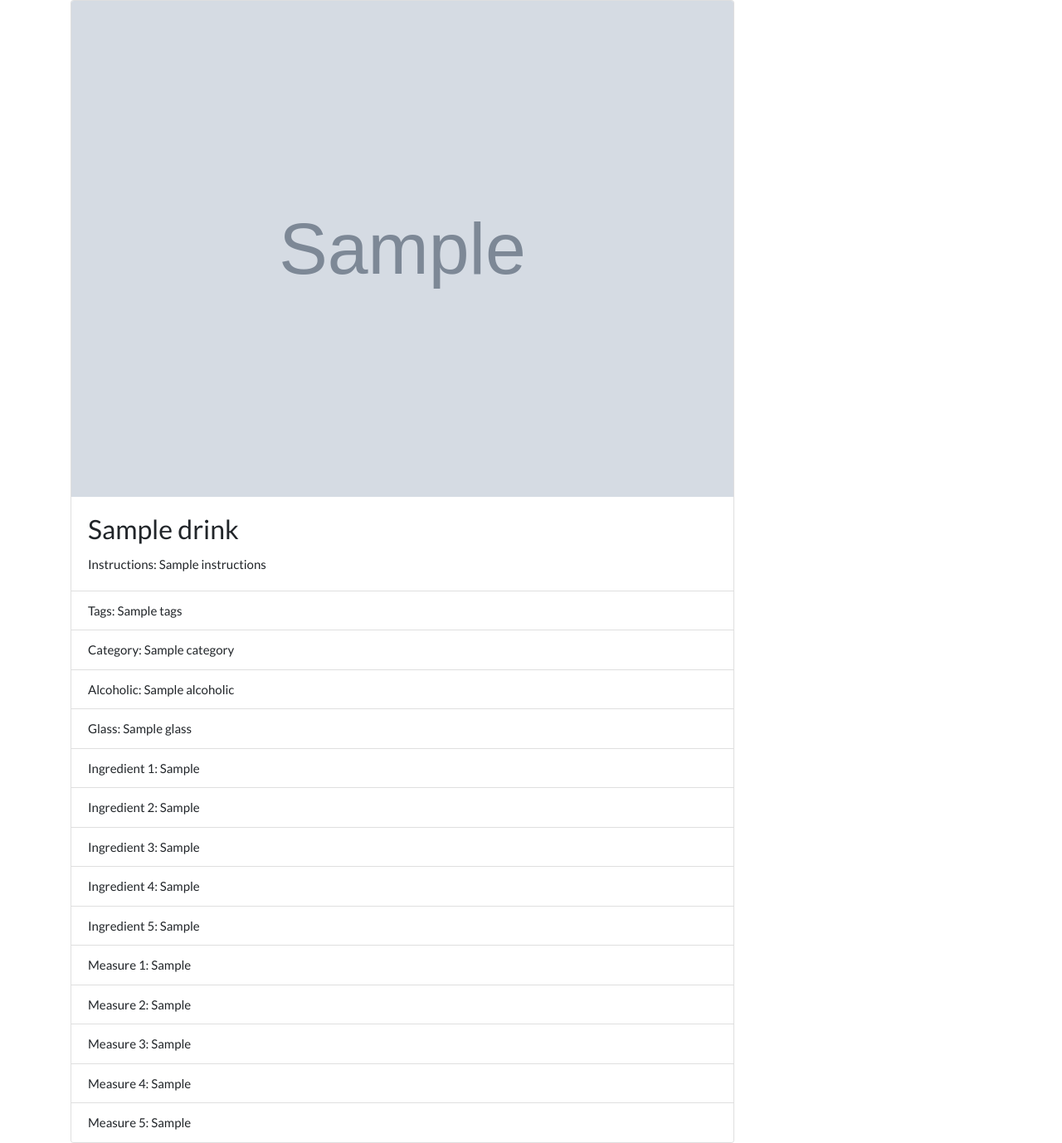
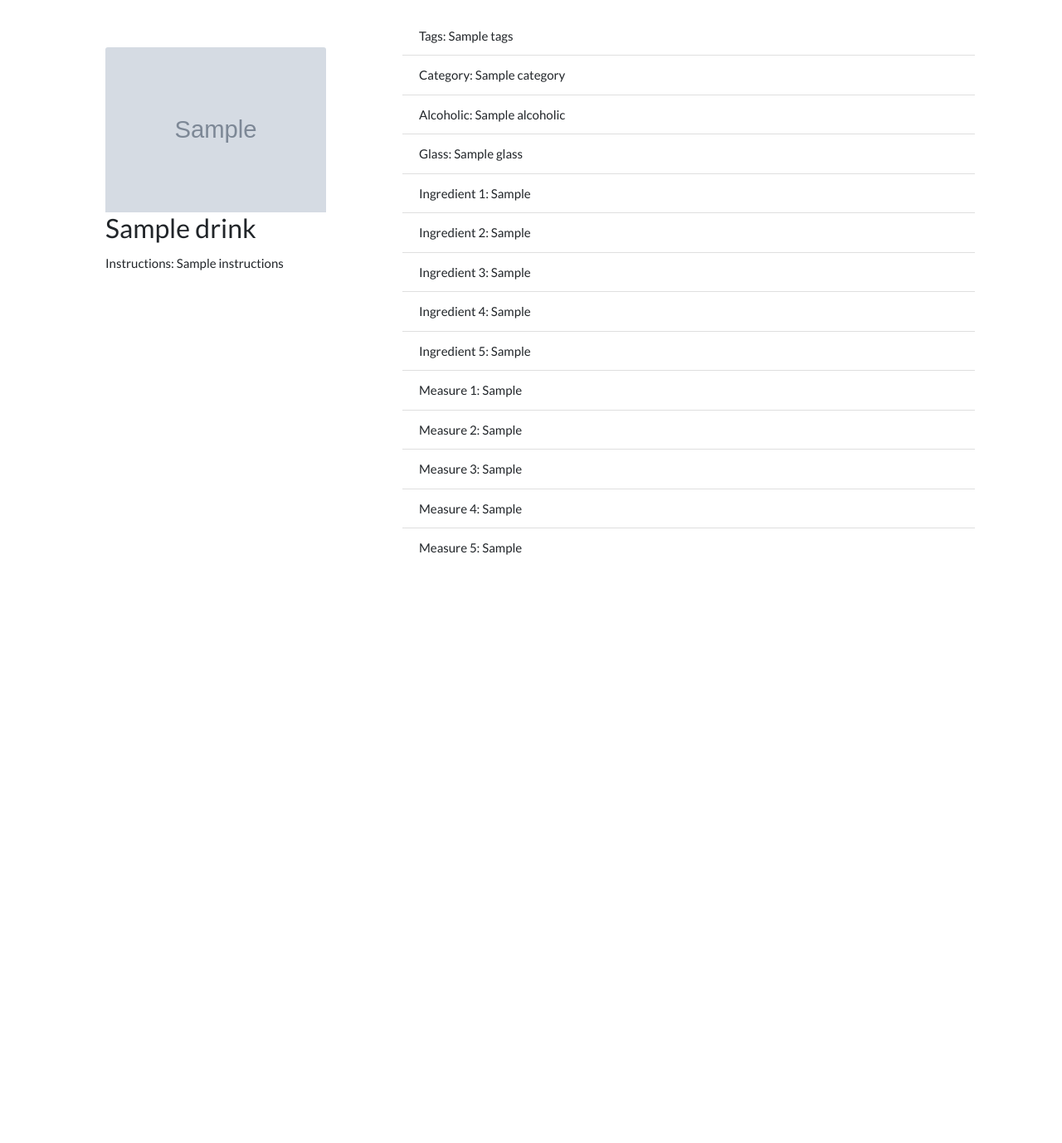
Before and after one commit to makeitbreaux/Moment-of-Clarity, a Python web app: template templates/show_drinks.html in a window 1280 px wide. Shown: the part 71-1449 px from the top of the page at 83% size. After the commit the page ends 740 px from the top, so only its background shows below. Run offline with Jinja, Linux system fonts and the light colour scheme; the template is opened without the code that fills it: most values are stand-ins (such as "Sample title", 1, 10 or a date in 2020); grey boxes marked "Sample" are stand-in pictures; some libraries are stand-ins or nearby versions.

Commit message:
Bootstrap styling

```diff
--- a/templates/show_drinks.html
+++ b/templates/show_drinks.html
@@ -5,14 +5,17 @@
 
 {% if drink %}
 <div class="container">
-  <div class="row align-items-center">
-    <div class="col">
-<div class="card" style="width: 50rem;">
-  <img src="{{drink['image']}}" class="card-img-top" alt="...">
+  <!-- <div class="row align-self-center">   -->
+    <div class="row g-0">
+      <div class="col-md-4" style="padding: 5%;">
+  <img src="{{drink['image']}}" style="width: 100%;" class="card-img-top" alt="...">
+  <h3 class="card-title"> {{drink['name']}} </h3>
+  <p class="card-text">Instructions: {{drink['instructions']}} </p>
+  </div>
+  <div class="col-md-8">
   <div class="card-body">
-    <div class="card-title"><h3> {{drink['name']}} </h3> </div>
-    <p class="card-text">Instructions: {{drink['instructions']}} </p>
-    </div>
+
+
 <ul class="list-group list-group-flush">
   <li class="list-group-item">Tags: {{drink['tags']}} </li>
   <li class="list-group-item">Category: {{drink['category']}} </li>
@@ -28,8 +31,8 @@
   <li class="list-group-item">Measure 3: {{drink['measure3']}} </li>
   <li class="list-group-item">Measure 4: {{drink['measure4']}} </li>
   <li class="list-group-item">Measure 5: {{drink['measure5']}} </li>
-  <!-- <li>Image: {{drink['image']}} </li> -->
 </ul>
+</div>
 </div>
 </div>
 </div>
```
Also changed, not shown: static/styles.css (line endings or trailing spaces).
